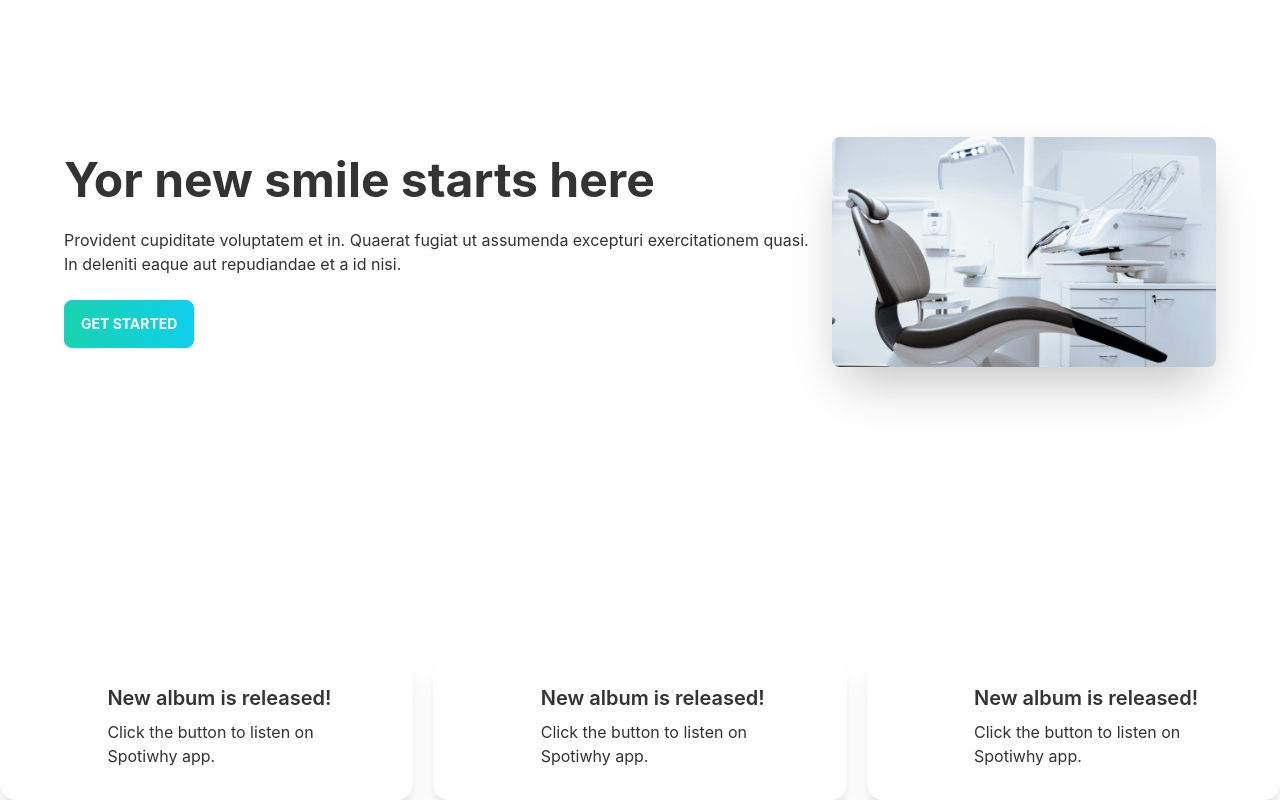
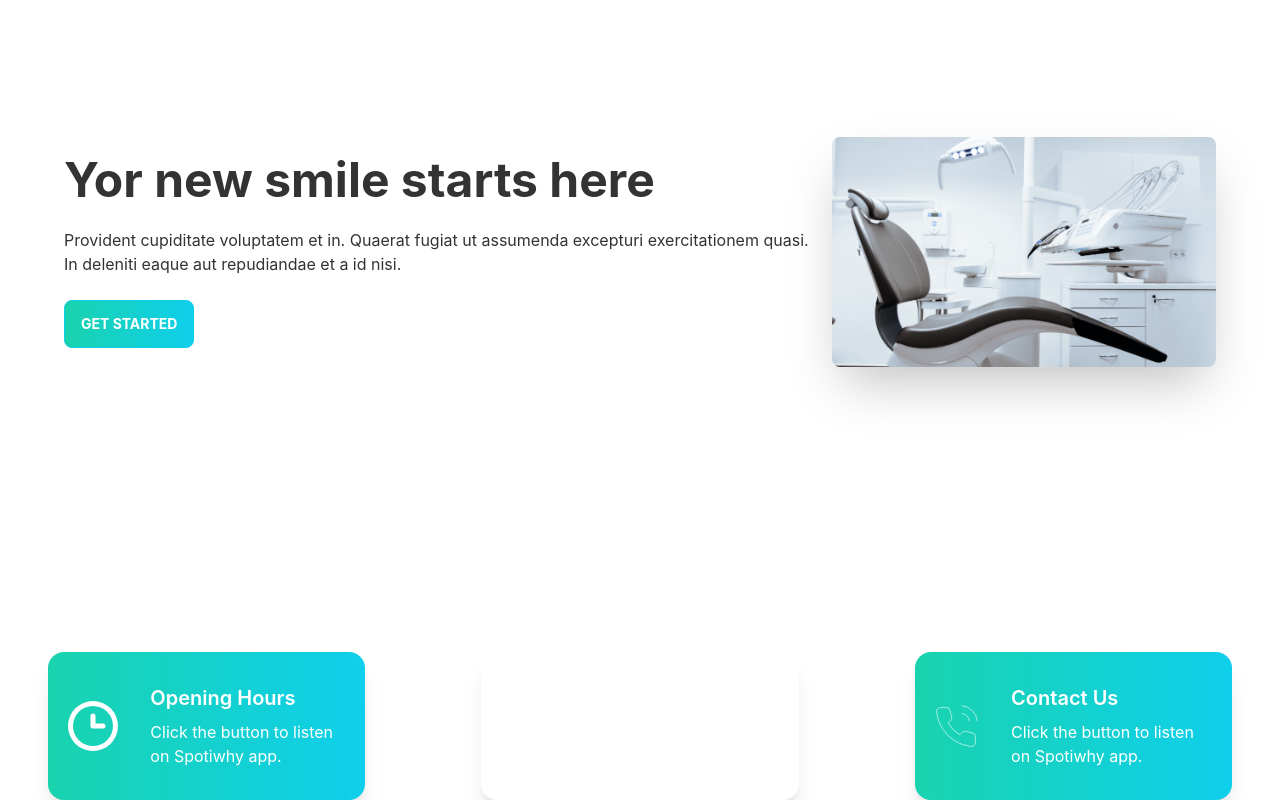
Before and after one commit to jahidulislam123/doctor-portal-client-site, a React (Create React App) app: page / in a window 1280 px wide. Shown: the part 212-1012 px from the top of the page. Built offline with nearby package versions, Linux system fonts and the light colour scheme.

Commit message:
card-added

```diff
--- a/src/Pages/Home/Info.js
+++ b/src/Pages/Home/Info.js
@@ -1,12 +1,14 @@
 import React from 'react';
 import InfoCard from './InfoCard';
 import clock from '../../assets/icons/clock.svg'
+import marker from '../../assets/icons/marker.svg'
+import phone from '../../assets/icons/phone.svg'
 const Info = () => {
     return (
         <div className='grid grid-cols-1 lg:grid-cols-3  gap-5'>
-            <InfoCard img={clock}></InfoCard>
-            <InfoCard img={clock}></InfoCard>
-            <InfoCard img={clock}></InfoCard>
+            <InfoCard cardTitle="Opening Hours" bgClass="bg-gradient-to-r from-secondary to-primary" img={clock}></InfoCard>
+            <InfoCard cardTitle="Our Locations" bgClass="bg-accent" img={marker}></InfoCard>
+            <InfoCard cardTitle="Contact Us" bgClass="bg-gradient-to-r from-secondary to-primary" img={phone}></InfoCard>
         </div>
     );
 };
--- a/src/Pages/Home/InfoCard.js
+++ b/src/Pages/Home/InfoCard.js
@@ -1,14 +1,14 @@
 import React from 'react';
 
-const InfoCard = ({img}) => {
+const InfoCard = ({img,cardTitle,bgClass}) => {
     return (
-        <div class="card lg:card-side bg-base-100 shadow-xl bg-accent">
-  <figure>
+        <div class={`card lg:card-side bg-base-100 shadow-xl mx-12 ${bgClass}`}>
+  <figure className='pl-5'>
       <img src={img}/>
 
       </figure>
-  <div class="card-body">
-    <h2 class="card-title">New album is released!</h2>
+  <div class="card-body text-white">
+    <h2 class="card-title">{cardTitle}</h2>
     <p>Click the button to listen on Spotiwhy app.</p>
 
   </div>
```
